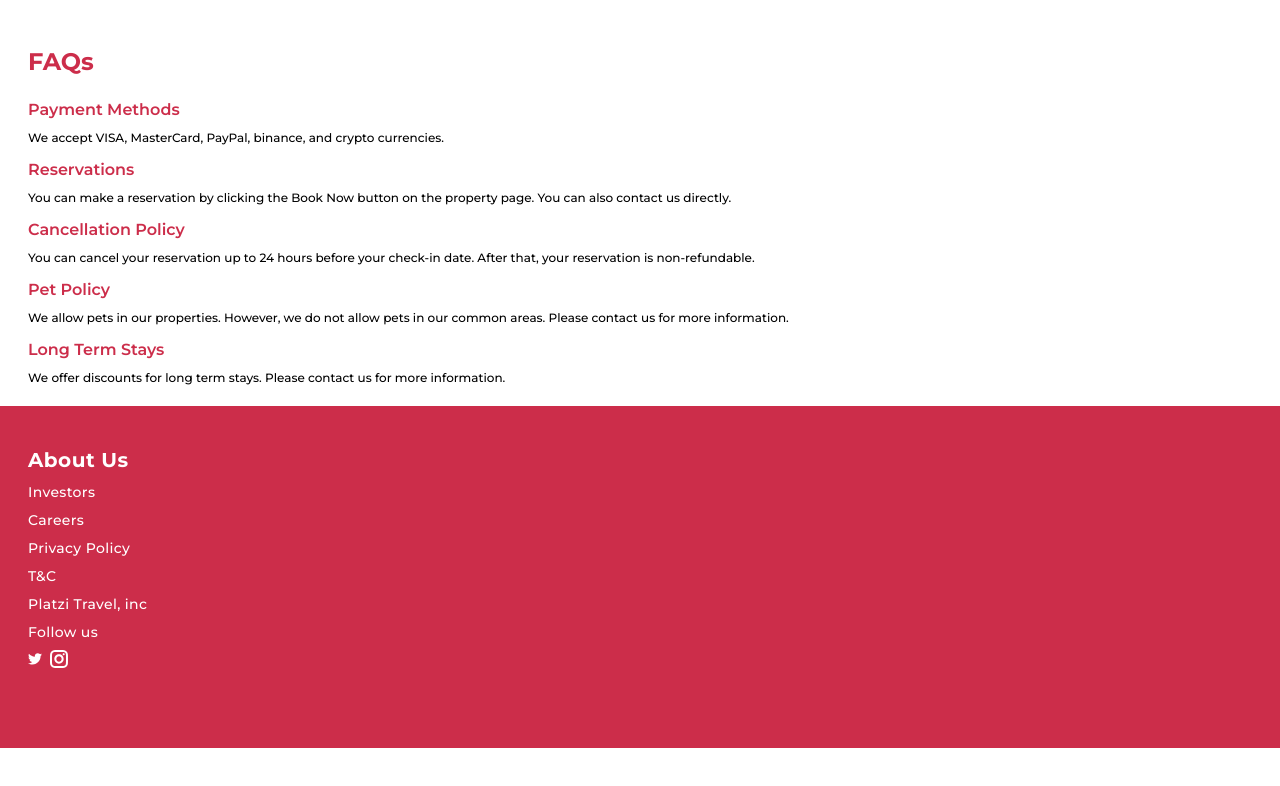
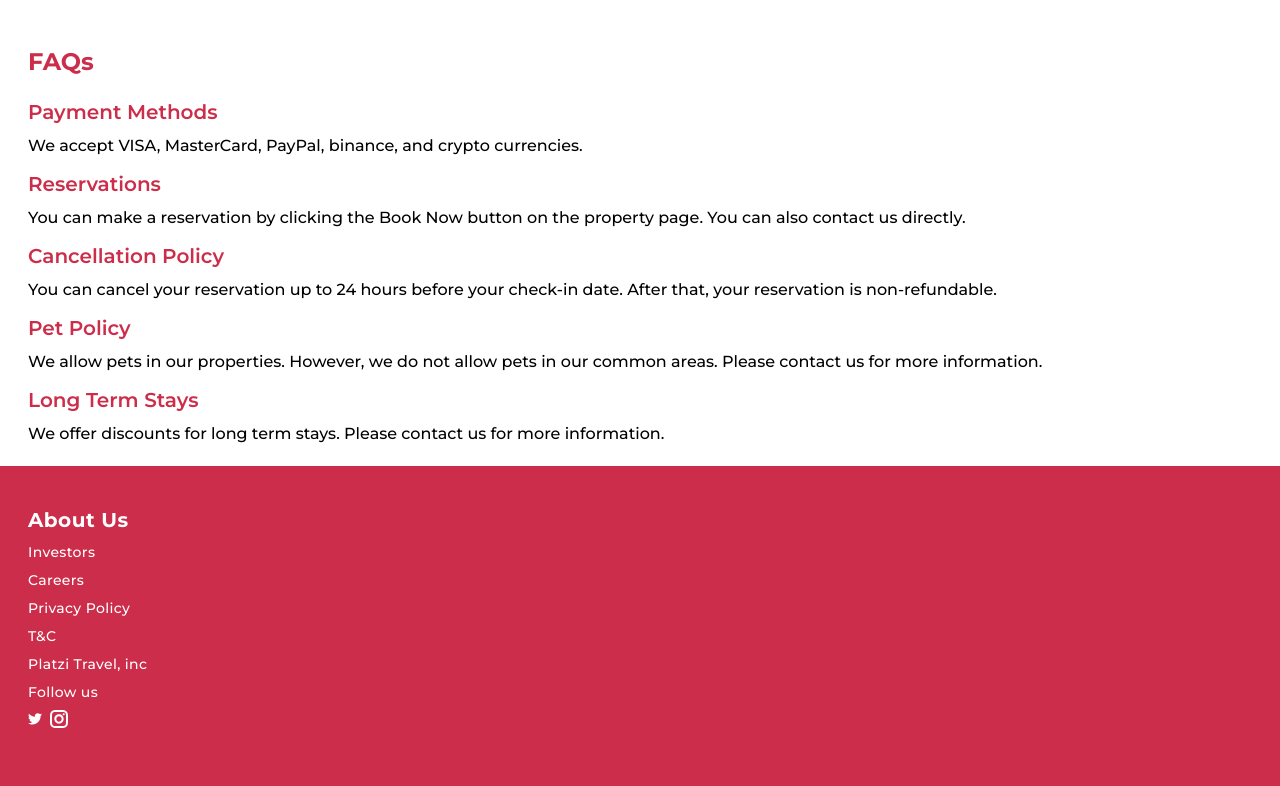
Before and after one commit to abdiasejr/tailwind-prjct, a React (Create React App) app: page / in a window 1280 px wide. Shown: the part 2622-3408 px from the top of the page. Before the commit the page ends 3370 px from the top, so only its background shows below. Built offline with nearby package versions, Linux system fonts and the light colour scheme.

Commit message:
adding media queries for faq section

```diff
--- a/src/App.js
+++ b/src/App.js
@@ -15,10 +15,10 @@ function App() {
           <div className="flex w-full flex-col gap-3 px-7">
             {faqsList.map((item, i) => (
               <div key={i} className="flex flex-col gap-2">
-                <h3 className="text-base font-semibold text-primary">
+                <h3 className="text-base font-semibold text-primary md:text-xl">
                   {item.question}
                 </h3>
-                <p className="mr-8 text-xs font-medium text-black">
+                <p className="mr-8 text-xs font-medium text-black md:text-base">
                   {item.answer}
                 </p>
               </div>
```
